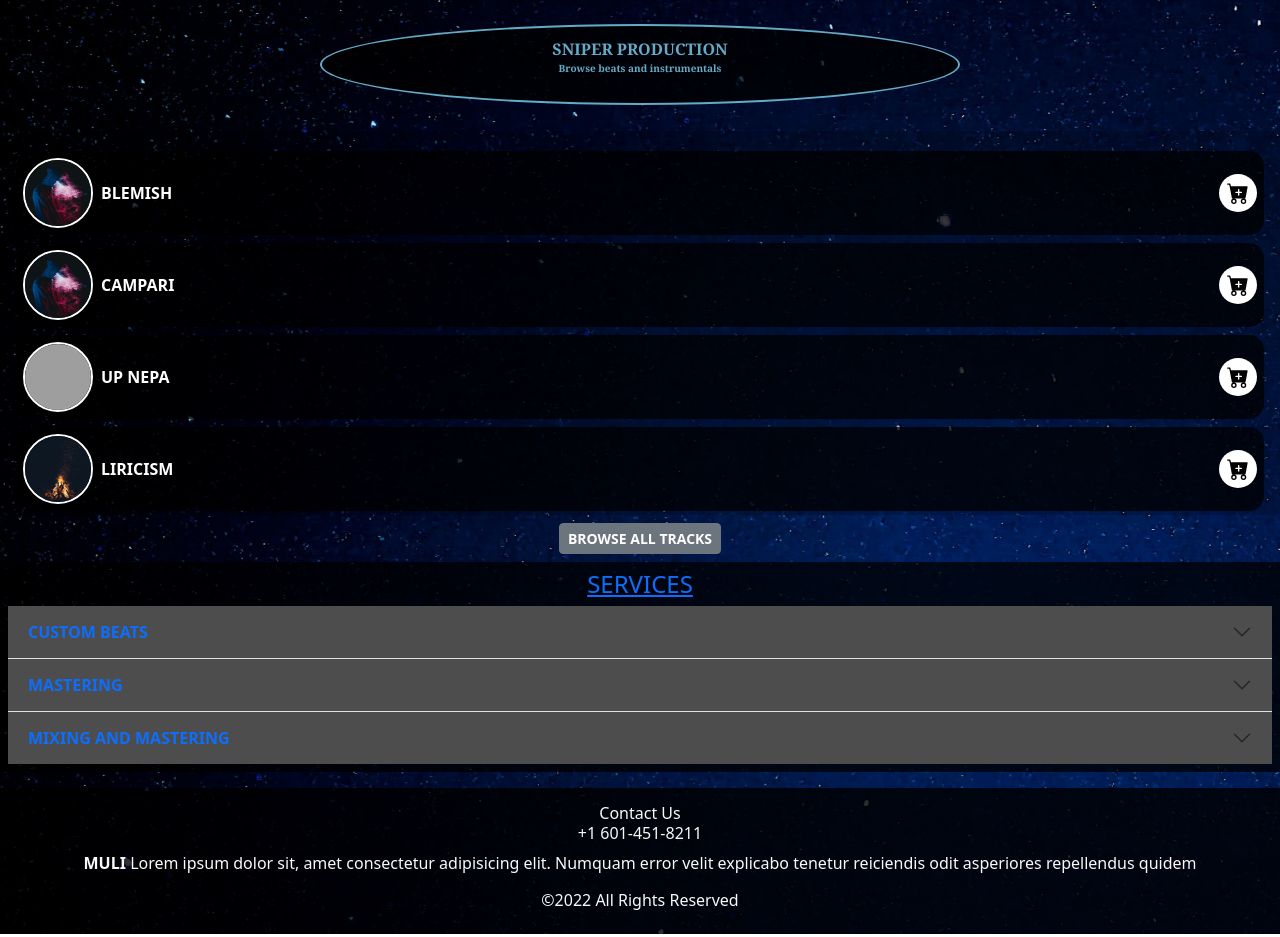
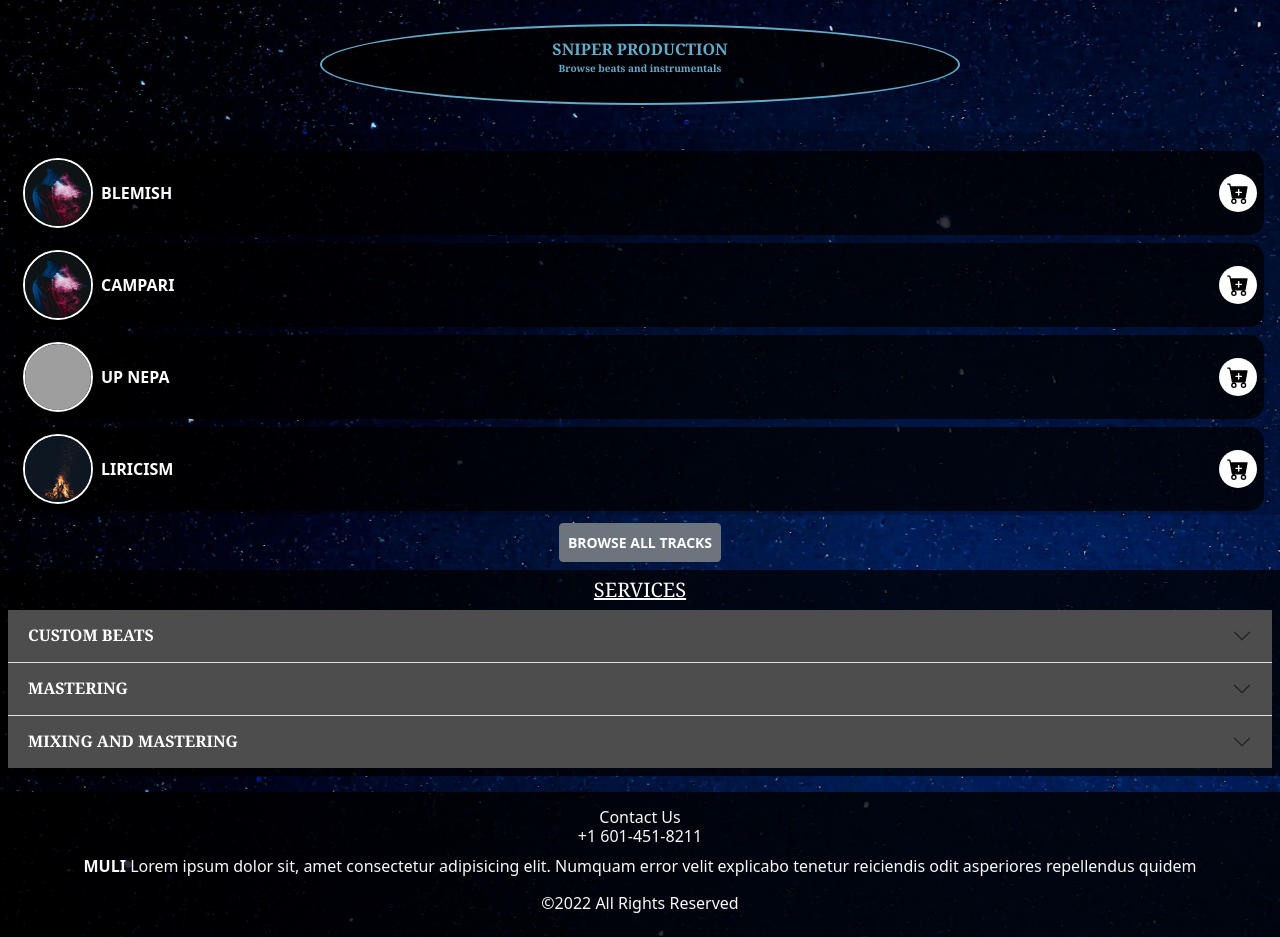
Before and after one commit to Cyber-code-tyrant/-beats, a plain HTML site: page index.html in a window 1280 px wide. Shown: the part 76-1013 px from the top of the page. Drawn offline with nearby package versions, Linux system fonts and the light colour scheme; grey boxes are pictures that could not be loaded.

Commit message:
Add files via upload

```diff
--- a/index.html
+++ b/index.html
@@ -8,8 +8,8 @@
         integrity="sha384-GLhlTQ8iRABdZLl6O3oVMWSktQOp6b7In1Zl3/Jr59b6EGGoI1aFkw7cmDA6j6gD" crossorigin="anonymous">
     <link rel="stylesheet" href="style.css">
     <script src="https://cdn.jsdelivr.net/npm/bootstrap@5.3.0-alpha1/dist/js/bootstrap.bundle.min.js" integrity="sha384-w76AqPfDkMBDXo30jS1Sgez6pr3x5MlQ1ZAGC+nuZB+EYdgRZgiwxhTBTkF7CXvN" crossorigin="anonymous"></script>
-    <!-- <link rel="stylesheet" href="bootsrap/bootstrap.css"> -->
-    <!-- <script src="bootsrap/bootstrap.bundle.js"></script> -->
+    <!-- <link rel="stylesheet" href="bootsrap/bootstrap.css">
+    <script src="bootsrap/bootstrap.bundle.js"></script> -->
     <title>Beats</title>
 </head>
 
@@ -215,11 +215,11 @@
         </section>
 
         <center>
-            <a href="#" class="btn btn-sm mt-1 btn-secondary"><b>BROWSE ALL TRACKS</b></a>
+            <a href="#" class="btn btn-sm mt-1 p-2 btn-secondary"><b>BROWSE ALL TRACKS</b></a>
         </center>
         <div class="services  mb-3 mt-2">
             <center>
-                <h4 class="text-decoration-underline text-primary">SERVICES</h4>
+                <h5 class="text-decoration-underline">SERVICES</h5>
                 <div class="accordion accordion-flush " id="accordionFlushExample">
                     <div class="accordion-item ">
                         <h2 class="accordion-header" id="flush-headingOne">
@@ -227,7 +227,7 @@
                                 class="accordion-button collapsed text-dark " type="button" data-bs-toggle="collapse"
                                 data-bs-target="#flush-collapseOne" aria-expanded="false"
                                 aria-controls="flush-collapseOne">
-                                <b class="text-primary"> CUSTOM BEATS</b>
+                                <b class="service-heading"> CUSTOM BEATS</b>
                             </button>
                         </h2>
                         <div id="flush-collapseOne" class="accordion-collapse collapse"
@@ -243,7 +243,7 @@
                                 class="accordion-button collapsed" type="button" data-bs-toggle="collapse"
                                 data-bs-target="#flush-collapseTwo" aria-expanded="false"
                                 aria-controls="flush-collapseTwo">
-                                <b class="text-primary">MASTERING</b>
+                                <b class="service-heading">MASTERING</b>
                             </button>
                         </h2>
                         <div id="flush-collapseTwo" class="accordion-collapse collapse"
@@ -259,7 +259,7 @@
                             <button style="background-color: rgba(0, 0, 0, 0.699); " class="accordion-button collapsed"
                                 type="button" data-bs-toggle="collapse" data-bs-target="#flush-collapseThree"
                                 aria-expanded="false" aria-controls="flush-collapseThree">
-                                <b class="text-primary">MIXING AND MASTERING</b>
+                                <b class="service-heading">MIXING AND MASTERING</b>
                             </button>
                         </h2>
                         <div id="flush-collapseThree" class="accordion-collapse collapse"
--- a/style.css
+++ b/style.css
@@ -5,6 +5,7 @@ body {
     background-repeat: no-repeat;
     width: 100%;
     background-position: center;
+
 }
 
 .primary-body {
@@ -13,6 +14,7 @@ body {
     overflow: hidden;
     overflow-y: auto;
     height: 48%;
+
 }
 
 .primary-body::-webkit-scrollbar {
@@ -64,7 +66,6 @@ nav {
     border-radius: 50%;
     border: 2px solid rgb(100, 171, 199);
     color: rgb(100, 171, 199);
-    font-family: cursive;
     display: flex;
     flex-direction: column;
     align-items: center;
@@ -95,4 +96,12 @@ nav {
 .services{
 background-color: rgba(0, 0, 0, 0.747);
 padding: 8px;
+font-family: Cambria, Cochin, Georgia, Times, 'Times New Roman', serif;
+/* color: rgb(68, 125, 148); */
+color: white;
 }
+.service-heading{
+    /* color: rgb(223, 213, 213); */
+    color: white;
+
+}
```
